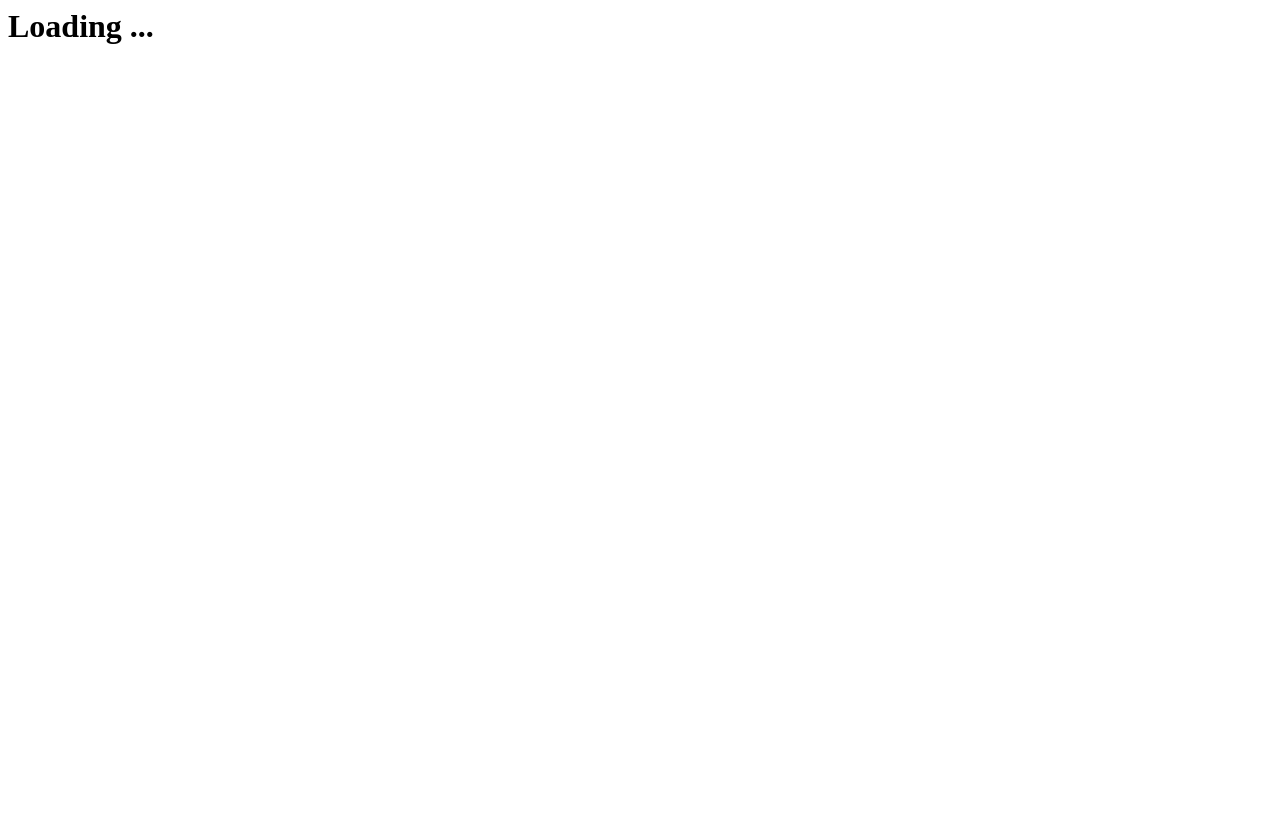
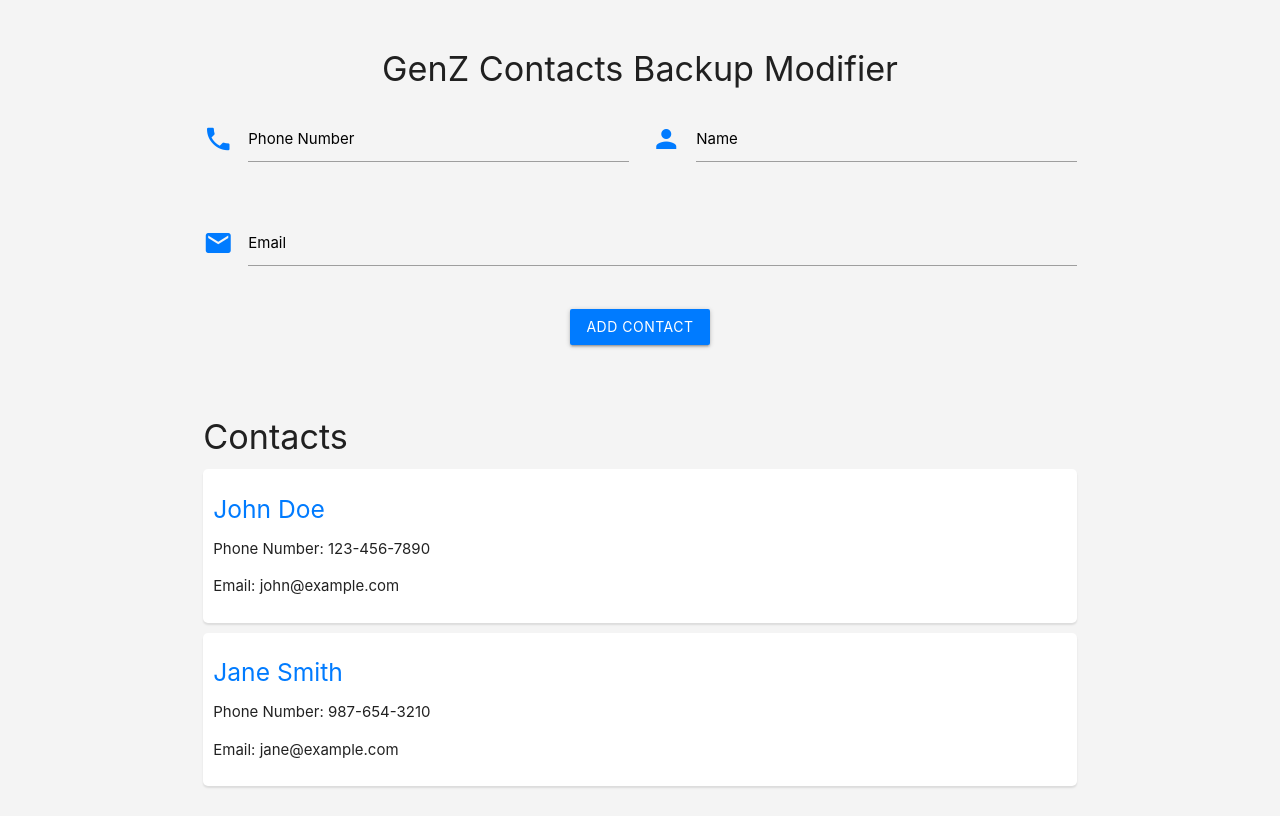
Before and after one commit to CodelineAtyab/genz-todo-list-app, a plain HTML site: page static/index.html in a window 1280 px wide. Drawn offline with nearby package versions, Linux system fonts and the light colour scheme.

Commit message:
Updated index.html and created a custom css file

```diff
--- /dev/null
+++ b/static/genz_cbms.css
@@ -0,0 +1,46 @@
+body {
+    background-color: #f4f4f4;
+}
+.container {
+    margin-top: 50px;
+}
+.input-field label {
+    color: #000;
+}
+.input-field input[type=text]:focus + label {
+    color: #007bff !important;
+}
+.input-field input[type=email]:focus + label {
+    color: #007bff !important;
+}
+.input-field input[type=text]:focus {
+    border-bottom: 1px solid #007bff !important;
+    box-shadow: 0 1px 0 0 #007bff !important;
+}
+.input-field input[type=email]:focus {
+    border-bottom: 1px solid #007bff !important;
+    box-shadow: 0 1px 0 0 #007bff !important;
+}
+.input-field .material-icons.prefix {
+    color: #007bff;
+}
+.btn {
+    background-color: #007bff;
+}
+.btn:hover {
+    background-color: #0056b3;
+}
+.contact-list {
+    margin-top: 30px;
+}
+.contact-item {
+    padding: 10px;
+    background-color: #fff;
+    border-radius: 5px;
+    margin-bottom: 10px;
+    box-shadow: 0 2px 2px rgba(0,0,0,0.1);
+}
+.contact-item h5 {
+    margin-bottom: 5px;
+    color: #007bff;
+}
--- a/static/index.html
+++ b/static/index.html
@@ -1,8 +1,62 @@
-<html>
-    <head>
-        <title>GenZ Todo List</title>
-    </head>
-    <body>
-        <h1>Loading ...</h1>
-    </body>
+<!DOCTYPE html>
+<html lang="en">
+<head>
+    <meta charset="UTF-8">
+    <meta name="viewport" content="width=device-width, initial-scale=1.0">
+    <title>GenZ CBS</title>
+    <!-- Material Icons -->
+    <link href="https://fonts.googleapis.com/icon?family=Material+Icons" rel="stylesheet">
+    <!-- Materialize CSS -->
+    <link rel="stylesheet" href="https://cdnjs.cloudflare.com/ajax/libs/materialize/1.0.0/css/materialize.min.css">
+    <link rel="stylesheet" href="./genz_cbms.css">
+</head>
+<body>
+    <div class="container">
+        <h4 class="center-align">GenZ Contacts Backup Modifier</h4>
+        <div class="row">
+            <form class="col s12">
+                <div class="row">
+                    <div class="input-field col s12 m6">
+                        <i class="material-icons prefix">phone</i>
+                        <input id="phone_number" type="text" class="validate">
+                        <label for="phone_number">Phone Number</label>
+                    </div>
+                    <div class="input-field col s12 m6">
+                        <i class="material-icons prefix">person</i>
+                        <input id="name" type="text" class="validate">
+                        <label for="name">Name</label>
+                    </div>
+                </div>
+                <div class="row">
+                    <div class="input-field col s12">
+                        <i class="material-icons prefix">email</i>
+                        <input id="email" type="email" class="validate">
+                        <label for="email">Email</label>
+                    </div>
+                </div>
+                <div class="row center-align">
+                    <button class="btn waves-effect waves-light" type="submit" name="action">Add Contact</button>
+                </div>
+            </form>
+        </div>
+        <div class="row contact-list">
+            <div id="contact" class="col s12">
+                <h4>Contacts</h4>
+                <div class="contact-item">
+                    <h5>John Doe</h5>
+                    <p>Phone Number: 123-456-7890</p>
+                    <p>Email: john@example.com</p>
+                </div>
+                <div class="contact-item">
+                    <h5>Jane Smith</h5>
+                    <p>Phone Number: 987-654-3210</p>
+                    <p>Email: jane@example.com</p>
+                </div>
+                <!-- Dummy data for demonstration -->
+            </div>
+        </div>
+    </div>
+    <!-- Materialize JS -->
+    <script src="https://cdnjs.cloudflare.com/ajax/libs/materialize/1.0.0/js/materialize.min.js"></script>
+</body>
 </html>
```
Also changed, not shown: 1 other file.
